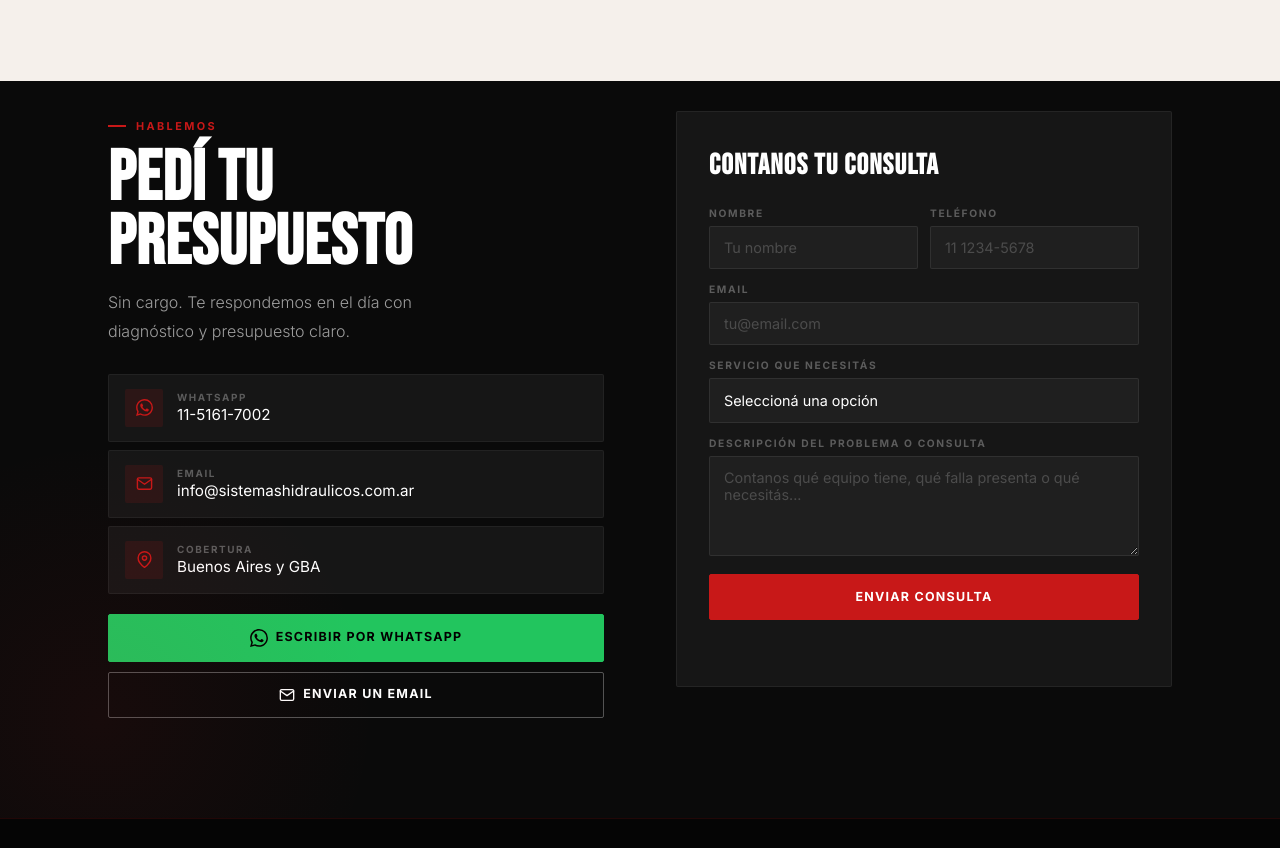
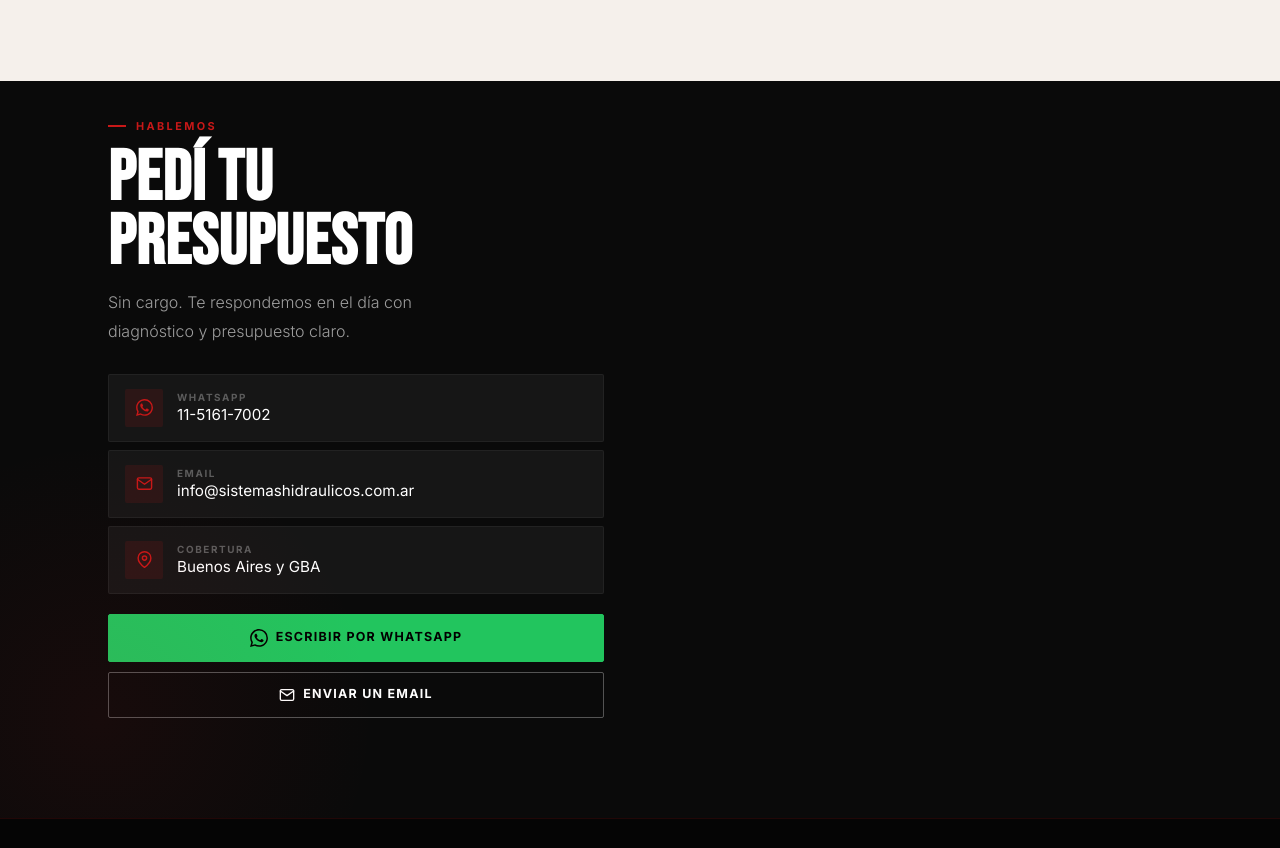
Before and after one commit to sepilrat/parolo, a plain HTML site: page index.html in a window 1280 px wide. Shown: the part 4250-5098 px from the top of the page. Drawn offline with Linux system fonts and the light colour scheme.

Commit message:
segundo commit

```diff
--- a/index.html
+++ b/index.html
@@ -501,55 +501,6 @@
       </div>
 
 
-        <div class="form-box">
-          <h3 class="form-box__title">Contanos tu consulta</h3>
-          <!--
-            PASO 1: Registrate en https://formspree.io
-            PASO 2: Creá un formulario y copiá tu endpoint
-            PASO 3: Reemplazá ACTION_URL por ej: https://formspree.io/f/xyzabc12
-          -->
-          <form id="contact-form" action="ACTION_URL" method="POST" novalidate>
-            <input type="hidden" name="_subject" value="Nueva consulta — Sistemas Hidráulicos">
-            <input type="text" name="_gotcha" style="display: none;" tabindex="-1" autocomplete="off">
-
-            <div class="form-row">
-              <div>
-                <label class="form-label" for="nombre">Nombre</label>
-                <input class="form-input" type="text" id="nombre" name="nombre" placeholder="Tu nombre" required autocomplete="name">
-              </div>
-              <div>
-                <label class="form-label" for="telefono">Teléfono</label>
-                <input class="form-input" type="tel" id="telefono" name="telefono" placeholder="11 1234-5678" autocomplete="tel">
-              </div>
-            </div>
-
-            <label class="form-label" for="email">Email</label>
-            <input class="form-input" type="email" id="email" name="email" placeholder="tu@email.com" required autocomplete="email">
-
-            <label class="form-label" for="servicio">Servicio que necesitás</label>
-            <select class="form-select" id="servicio" name="servicio">
-              <option value="">Seleccioná una opción</option>
-              <option>Reparación de cilindros</option>
-              <option>Bombas y motores</option>
-              <option>Válvulas hidráulicas</option>
-              <option>Central hidráulica</option>
-              <option>Mangueras de alta presión</option>
-              <option>Mantenimiento preventivo</option>
-              <option>Compra de repuestos</option>
-              <option>Otro</option>
-            </select>
-
-            <label class="form-label" for="mensaje">Descripción del problema o consulta</label>
-            <textarea class="form-textarea" id="mensaje" name="mensaje" placeholder="Contanos qué equipo tiene, qué falla presenta o qué necesitás..." required></textarea>
-
-            <button type="submit" class="btn btn--red btn--full" style="padding-block: 16px;">
-              Enviar consulta
-            </button>
-            <p id="form-status" class="form-status" role="status" aria-live="polite"></p>
-          </form>
-        </div>
-      </div>
-
     </div>
   </div>
 </section>
```
